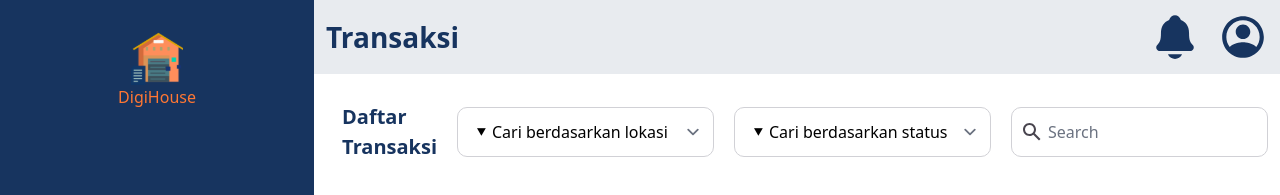
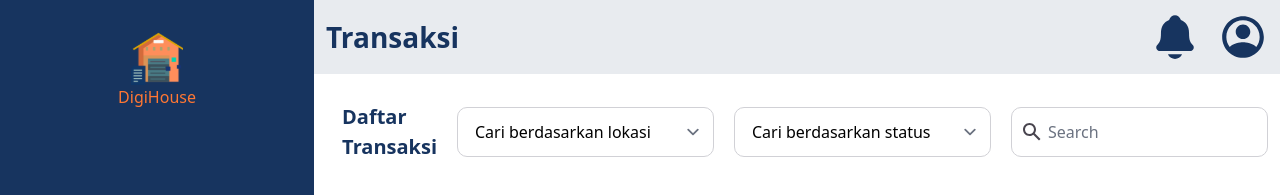
Before and after one commit to Capstone-Tim-12/warehouse-managament-system-fe, a React (Vite) app: page /admin/transaksi in a window 1280 px wide. Shown: the top 195 px of the page. Built offline with nearby package versions, Linux system fonts and the light colour scheme.

Commit message:
memperbaiki select pada filter transaksi

```diff
--- a/src/components/admin-transaction/TransactionList.jsx
+++ b/src/components/admin-transaction/TransactionList.jsx
@@ -88,7 +88,7 @@ const TransactionList = () => {
         <div>
           <select select className="w-[120px] sm:w-[180px] md:w-[257px] border border-[#D1D1D6] focus:outline-none py-3 items-center px-[17px] rounded-[10px] appearance-none" value="" onChange={(e) => {}}>
             <option value="" disabled hidden>
-              &#11206; Cari berdasarkan lokasi
+              Cari berdasarkan lokasi
             </option>
 
             <option value="Jakarta Pusat">Jakarta Pusat</option>
@@ -110,7 +110,7 @@ const TransactionList = () => {
         <div>
           <select className="w-[120px] sm:w-[180px] md:w-[257px] border border-[#D1D1D6] focus:outline-none py-3 items-center px-[17px] rounded-[10px] appearance-none" value="" onChange={(e) => {}}>
             <option value="" disabled hidden>
-              &#11206; Cari berdasarkan status
+              Cari berdasarkan status
             </option>
             <option value="disetujui">Disetujui</option>
             <option value="butuhPersetujuan">Butuh Persetujuan</option>
```
